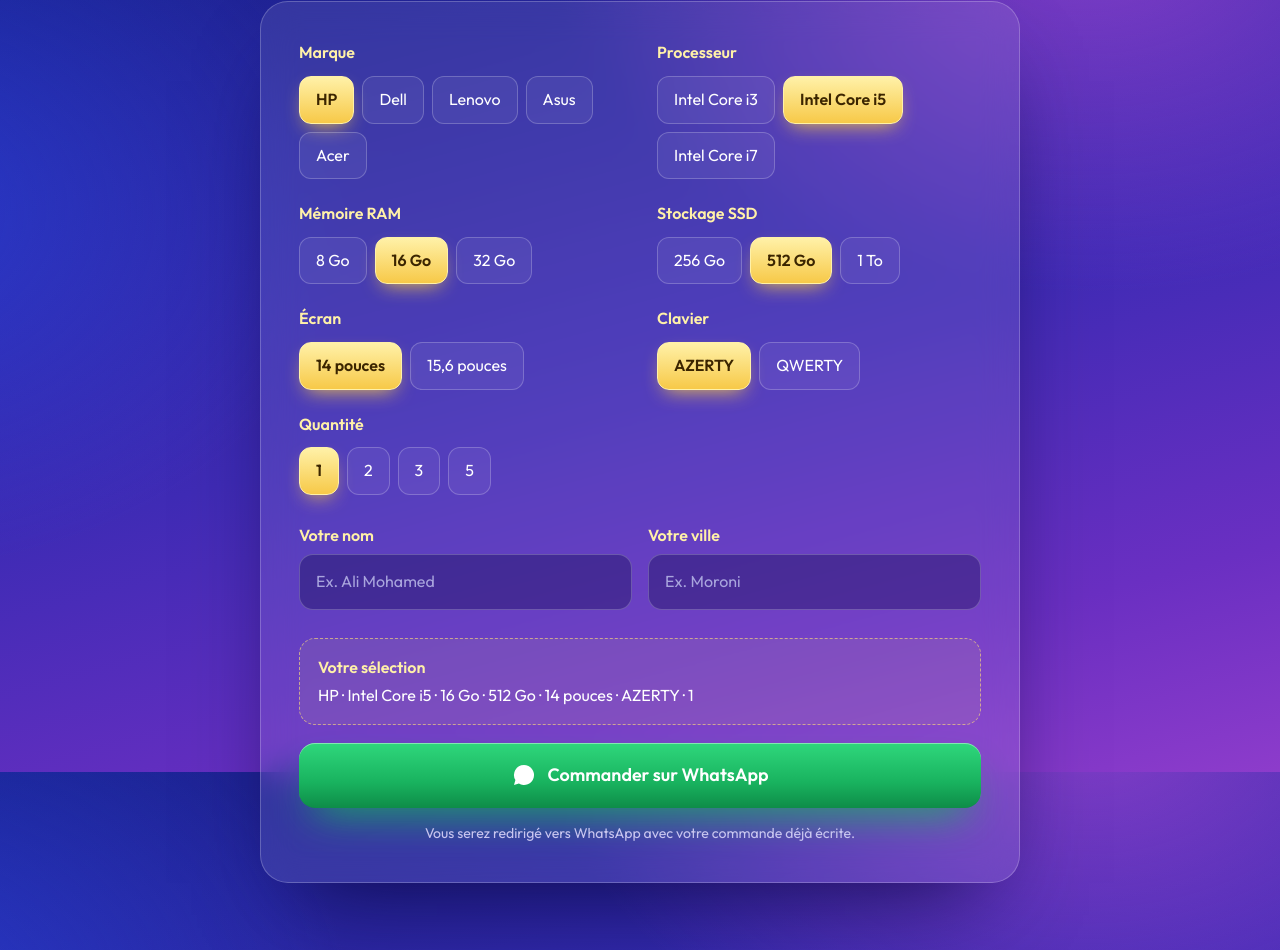
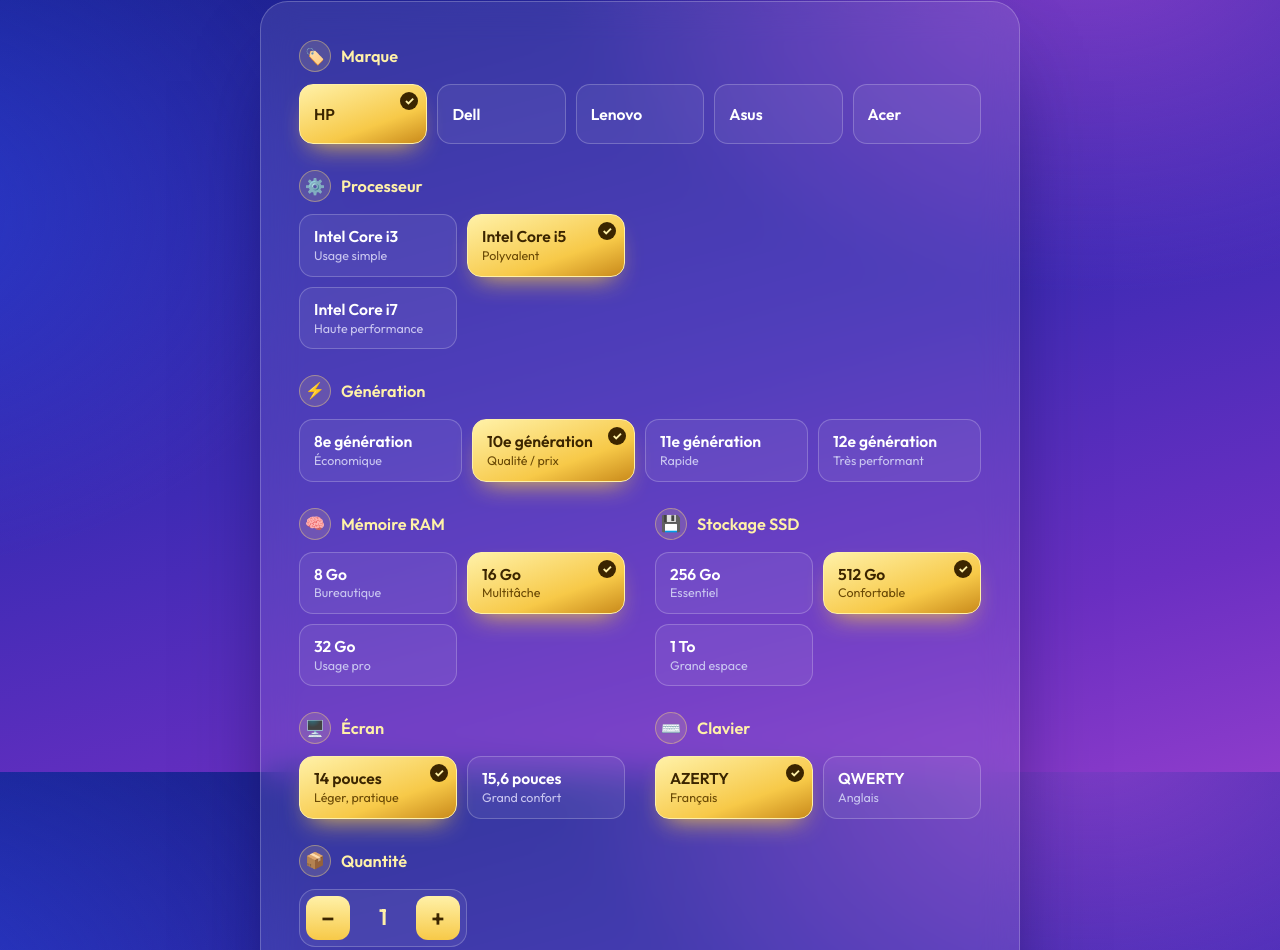
Before and after one commit to Nasfata/comores-ordinateur, a plain HTML site: page index.html in a window 1280 px wide. Shown: the part 828-1778 px from the top of the page. Drawn offline with Linux system fonts and the light colour scheme.

Commit message:
Nouveau design des options + génération

```diff
--- a/index.html
+++ b/index.html
@@ -50,17 +50,34 @@
 .order h2{font-family:Cinzel,serif;font-size:clamp(1.7rem,5vw,2.4rem);text-align:center;margin:0 0 8px}
 .order .hint{text-align:center;color:var(--mute);margin:0 0 30px}
 form{max-width:760px;margin:0 auto;padding:clamp(20px,4vw,38px);border-radius:28px;background:var(--glass);border:1px solid var(--line);backdrop-filter:blur(18px);-webkit-backdrop-filter:blur(18px);box-shadow:0 40px 90px -40px rgba(8,4,60,.9)}
-.specs{display:grid;gap:22px 34px}
+.specs{display:grid;gap:26px 30px}
 @media(min-width:700px){.specs{grid-template-columns:1fr 1fr}}
+.wide{grid-column:1/-1}
 fieldset{border:0;padding:0;margin:0;min-width:0}
-legend{font-weight:600;margin-bottom:10px;padding:0;color:var(--gold1)}
-.opts{display:flex;flex-wrap:wrap;gap:8px}
-.opts label{position:relative}
-.opts input{position:absolute;inset:0;opacity:0;cursor:pointer;margin:0}
-.opts span{display:block;padding:10px 16px;border-radius:12px;border:1.5px solid var(--line);background:rgba(255,255,255,.06);transition:all .18s}
-.opts label:hover span{border-color:var(--gold2)}
-.opts input:checked+span{color:#3b2500;font-weight:600;border-color:var(--gold1);background:linear-gradient(180deg,var(--gold1),var(--gold2));box-shadow:0 8px 20px -8px var(--gold2)}
-.opts input:focus-visible+span{outline:3px solid #fff;outline-offset:2px}
+
+/* Options en cartes */
+.grp legend{display:flex;align-items:center;gap:10px;font-weight:600;font-size:1.02rem;color:var(--gold1);margin-bottom:12px;padding:0}
+.grp legend i{font-style:normal;display:grid;place-items:center;width:32px;height:32px;border-radius:50%;background:rgba(255,225,120,.14);border:1px solid rgba(255,225,120,.4);font-size:1rem}
+.cards{display:grid;grid-template-columns:repeat(auto-fit,minmax(104px,1fr));gap:10px}
+.card{position:relative;display:block}
+.card input{position:absolute;inset:0;width:100%;height:100%;opacity:0;cursor:pointer;margin:0}
+.face{position:relative;display:flex;flex-direction:column;justify-content:center;min-height:60px;padding:12px 26px 12px 14px;border-radius:14px;border:1.5px solid var(--line);background:rgba(255,255,255,.06);transition:transform .18s,border-color .18s,background .18s,box-shadow .18s}
+.face b{font-weight:600;font-size:.98rem;line-height:1.2}
+.face small{color:var(--mute);font-size:.78rem;margin-top:2px;line-height:1.25}
+.card:hover .face{border-color:var(--gold2);transform:translateY(-2px)}
+.card input:checked+.face{background:linear-gradient(160deg,var(--gold1),var(--gold2) 65%,var(--gold3));border-color:var(--gold1);color:#3b2500;box-shadow:0 12px 26px -12px var(--gold2)}
+.card input:checked+.face small{color:#6b4a06}
+.card input:checked+.face::after{content:"✓";position:absolute;top:7px;right:8px;width:18px;height:18px;border-radius:50%;background:#3b2500;color:var(--gold1);font-size:.72rem;font-weight:800;display:grid;place-items:center}
+.card input:focus-visible+.face{outline:3px solid #fff;outline-offset:2px}
+
+/* Compteur de quantité */
+.step{display:inline-flex;align-items:center;gap:6px;padding:6px;border-radius:16px;border:1.5px solid var(--line);background:rgba(255,255,255,.06)}
+.step output{min-width:54px;text-align:center;font-size:1.4rem;font-weight:600;color:var(--gold1)}
+.step button{width:44px;height:44px;padding:0;display:grid;place-items:center;font-size:1.5rem;line-height:1;border-radius:12px;color:#3b2500;background:linear-gradient(180deg,var(--gold1),var(--gold2));box-shadow:none}
+.step button:hover{transform:none;filter:brightness(1.06)}
+.step button:focus-visible{outline:3px solid #fff;outline-offset:2px}
+
+/* Nom, ville, résumé, bouton */
 .who{display:grid;gap:16px;margin-top:28px}
 @media(min-width:700px){.who{grid-template-columns:1fr 1fr}}
 .field b{display:block;font-weight:600;margin-bottom:6px;color:var(--gold1)}
@@ -141,34 +158,72 @@
 
 <script>
 // ====== À MODIFIER ======
-// Numéro WhatsApp avec indicatif, sans + ni espaces (ex. 2693123456)
+// Numéro WhatsApp avec indicatif, sans + ni espaces
 const NUMERO = "2693238628";
 const NOM_BOUTIQUE = "Comores Ordinateur";
 
 // Options proposées aux clients (ajoutez, retirez ou changez les choix)
+// "hint" = petite phrase d'aide sous le choix (facultative)
 const OPTIONS = [
-  { key: "marque",   label: "Marque",       choices: ["HP", "Dell", "Lenovo", "Asus", "Acer"], def: "HP" },
-  { key: "cpu",      label: "Processeur",   choices: ["Intel Core i3", "Intel Core i5", "Intel Core i7"], def: "Intel Core i5" },
-  { key: "ram",      label: "Mémoire RAM",  choices: ["8 Go", "16 Go", "32 Go"], def: "16 Go" },
-  { key: "stockage", label: "Stockage SSD", choices: ["256 Go", "512 Go", "1 To"], def: "512 Go" },
-  { key: "ecran",    label: "Écran",        choices: ["14 pouces", "15,6 pouces"], def: "14 pouces" },
-  { key: "clavier",  label: "Clavier",      choices: ["AZERTY", "QWERTY"], def: "AZERTY" },
-  { key: "quantite", label: "Quantité",     choices: ["1", "2", "3", "5"], def: "1" }
+  { key: "marque", icon: "🏷️", label: "Marque", def: "HP", wide: true, choices: [
+    { v: "HP" }, { v: "Dell" }, { v: "Lenovo" }, { v: "Asus" }, { v: "Acer" } ] },
+  { key: "cpu", icon: "⚙️", label: "Processeur", def: "Intel Core i5", choices: [
+    { v: "Intel Core i3", hint: "Usage simple" },
+    { v: "Intel Core i5", hint: "Polyvalent" },
+    { v: "Intel Core i7", hint: "Haute performance" } ] },
+  { key: "generation", icon: "⚡", label: "Génération", def: "10e génération", wide: true, choices: [
+    { v: "8e génération",  hint: "Économique" },
+    { v: "10e génération", hint: "Qualité / prix" },
+    { v: "11e génération", hint: "Rapide" },
+    { v: "12e génération", hint: "Très performant" } ] },
+  { key: "ram", icon: "🧠", label: "Mémoire RAM", def: "16 Go", choices: [
+    { v: "8 Go",  hint: "Bureautique" },
+    { v: "16 Go", hint: "Multitâche" },
+    { v: "32 Go", hint: "Usage pro" } ] },
+  { key: "stockage", icon: "💾", label: "Stockage SSD", def: "512 Go", choices: [
+    { v: "256 Go", hint: "Essentiel" },
+    { v: "512 Go", hint: "Confortable" },
+    { v: "1 To",   hint: "Grand espace" } ] },
+  { key: "ecran", icon: "🖥️", label: "Écran", def: "14 pouces", choices: [
+    { v: "14 pouces",   hint: "Léger, pratique" },
+    { v: "15,6 pouces", hint: "Grand confort" } ] },
+  { key: "clavier", icon: "⌨️", label: "Clavier", def: "AZERTY", choices: [
+    { v: "AZERTY", hint: "Français" },
+    { v: "QWERTY", hint: "Anglais" } ] },
+  { key: "quantite", icon: "📦", label: "Quantité", def: "1", type: "stepper", min: 1, max: 10 }
 ];
 // ========================
 
 // Construction du formulaire
-document.getElementById("specs").innerHTML = OPTIONS.map(o => `
-  <fieldset>
-    <legend>${o.label}</legend>
-    <div class="opts">
-      ${o.choices.map(c => `
-        <label>
-          <input type="radio" name="${o.key}" value="${c}" ${c === o.def ? "checked" : ""} required>
-          <span>${c}</span>
-        </label>`).join("")}
-    </div>
-  </fieldset>`).join("");
+document.getElementById("specs").innerHTML = OPTIONS.map(o => {
+  const body = o.type === "stepper"
+    ? `<div class="step">
+         <button type="button" data-d="-1" aria-label="Moins">−</button>
+         <output>${o.def}</output>
+         <button type="button" data-d="1" aria-label="Plus">+</button>
+         <input type="hidden" name="${o.key}" value="${o.def}">
+       </div>`
+    : `<div class="cards">${o.choices.map(c => `
+         <label class="card">
+           <input type="radio" name="${o.key}" value="${c.v}" ${c.v === o.def ? "checked" : ""} required>
+           <span class="face"><b>${c.v}</b>${c.hint ? `<small>${c.hint}</small>` : ""}</span>
+         </label>`).join("")}</div>`;
+  return `<fieldset class="grp${o.wide ? " wide" : ""}"><legend><i>${o.icon}</i>${o.label}</legend>${body}</fieldset>`;
+}).join("");
+
+// Compteur de quantité
+document.querySelectorAll(".step").forEach(st => {
+  const inp = st.querySelector("input"), out = st.querySelector("output");
+  const o = OPTIONS.find(x => x.key === inp.name);
+  st.addEventListener("click", e => {
+    const b = e.target.closest("button");
+    if (!b) return;
+    const n = Math.min(o.max, Math.max(o.min, Number(inp.value) + Number(b.dataset.d)));
+    inp.value = n;
+    out.textContent = n;
+    inp.dispatchEvent(new Event("change", { bubbles: true }));
+  });
+});
 
 // Résumé en direct
 const form = document.getElementById("form");
```
